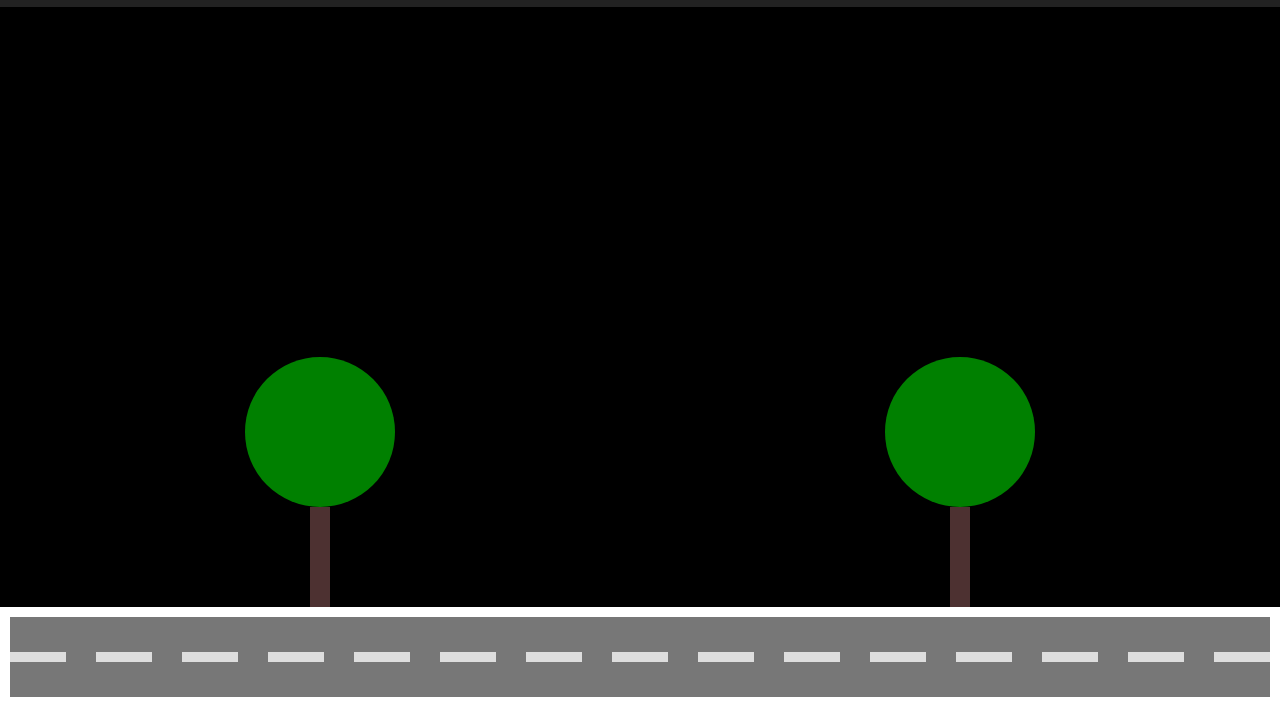
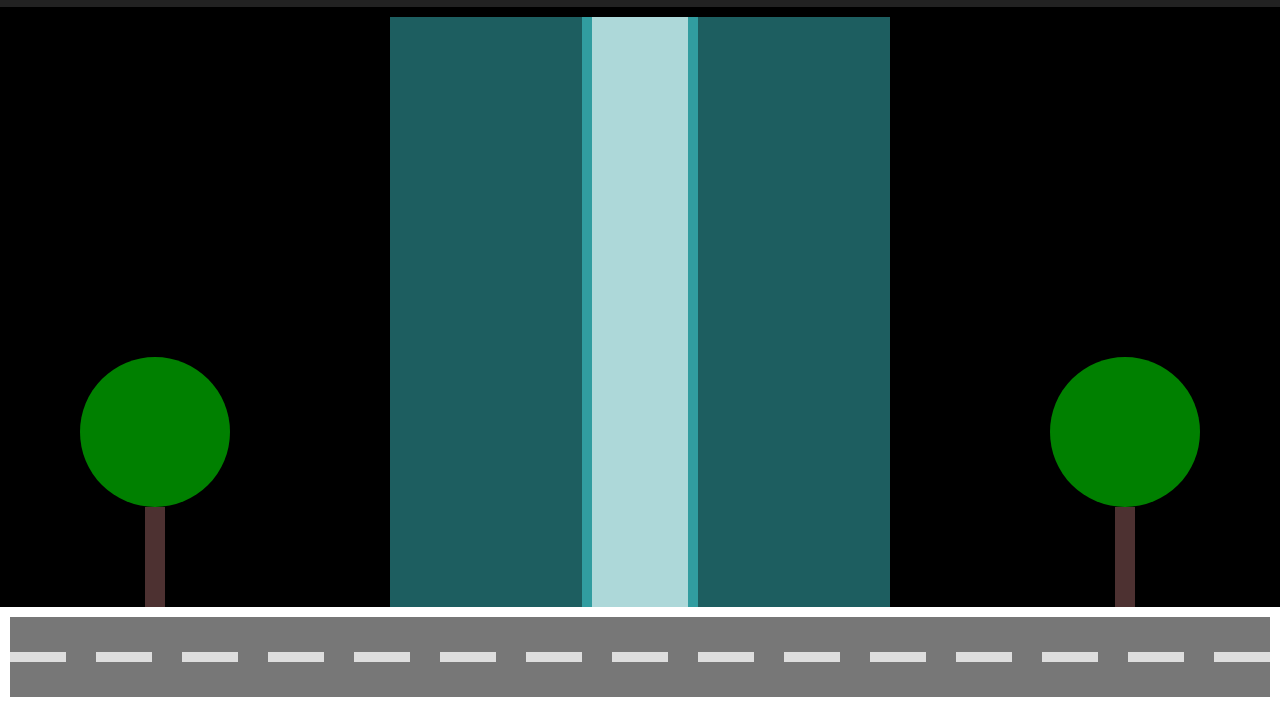
Before and after one commit to fau-33/elevator, a plain HTML site: page index.html in a window 1280 px wide. Shown: the part 93-800 px from the top of the page. Drawn offline with Linux system fonts and the light colour scheme.

Commit message:
feat: building structure

```diff
--- a/css/estilo.css
+++ b/css/estilo.css
@@ -29,6 +29,7 @@ body {
   height: 100px;
   background-color: #222;
   padding: 10px;
+  margin-bottom: 10px;
 }
 
 .controles .mostrador {
@@ -92,3 +93,25 @@ body {
   height: 100px;
   background-color: #4d3131;
 }
+
+/* CSS Prédio */
+.predio {
+  display: flex;
+  width: 500px;
+  height: 100%;
+  background-color: #319da0;
+  gap: 10px;
+}
+
+.coluna {
+  display: flex;
+  flex-direction: column;
+  flex: 2;
+  background-color: #0006;
+}
+
+.poco {
+  display: flex;
+  flex: 1;
+  background-color: #fff9;
+}
--- a/index.html
+++ b/index.html
@@ -16,6 +16,11 @@
     </div>
     <div class="calcada">
       <div class="arvore"></div>
+      <div class="predio">
+        <div class="coluna"></div>
+        <div class="poco"></div>
+        <div class="coluna"></div>
+      </div>
       <div class="arvore"></div>
     </div>
     <div class="rua" faixas="15"></div>
```
